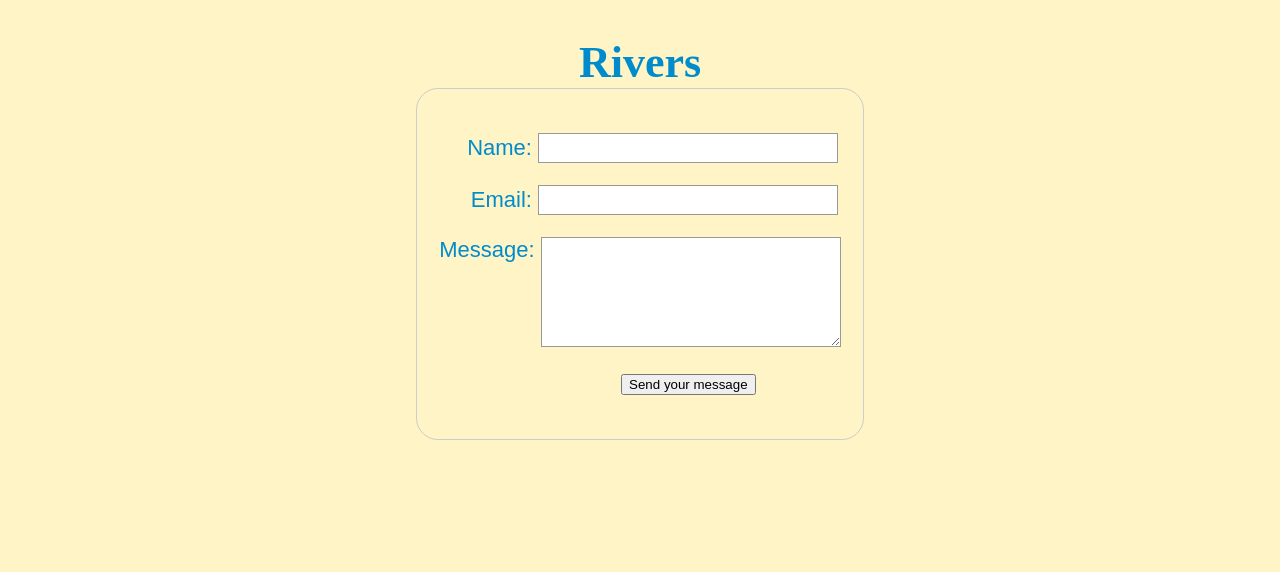
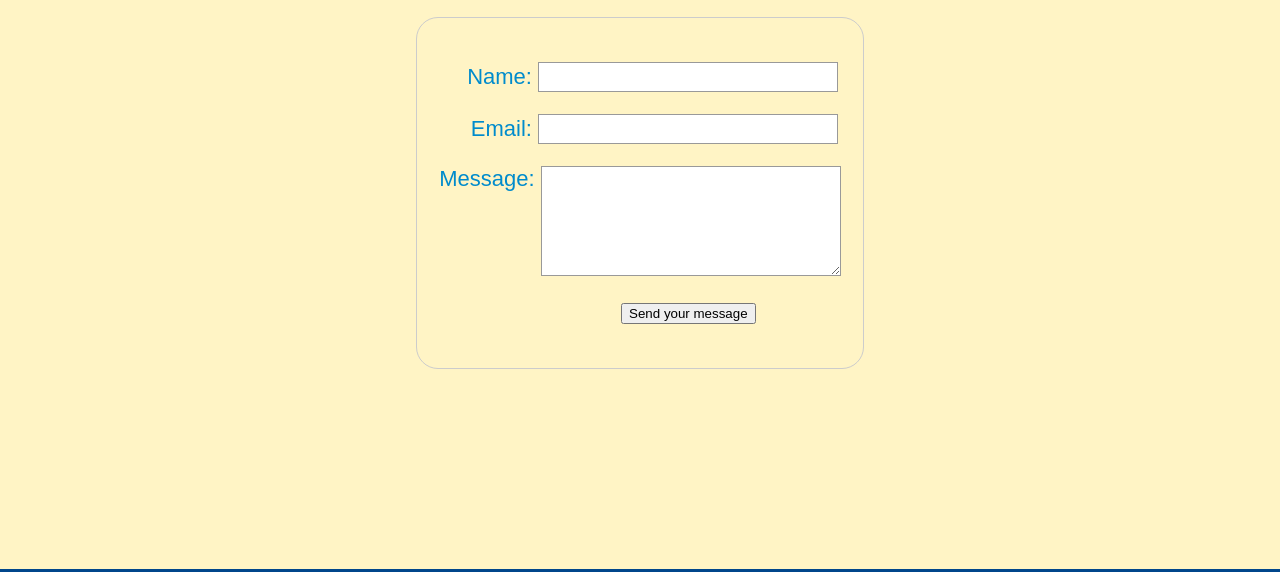
Before and after one commit to GageDorl/wdd130, a website: page wwr/constactus.html in a window 1280 px wide. Shown: the part 108-680 px from the top of the page. Drawn offline with Linux system fonts and the light colour scheme; a web font is replaced by a local one.

Commit message:
removed rivers from contact page

```diff
--- a/wwr/constactus.html
+++ b/wwr/constactus.html
@@ -19,8 +19,6 @@
                 <a href="constactus.html">Contact Us</a>
             </nav>
         </header>
-
-        <h1 id="title">Rivers</h1>
         <main>
             <div id="feedback"></div>
             <form>
--- a/wwr/styles/styles.css
+++ b/wwr/styles/styles.css
@@ -93,6 +93,7 @@ button{
     height:0;
     transition: 2s;
     overflow: hidden;
+    vertical-align: middle;
 }
 
 footer{
@@ -131,6 +132,7 @@ form{
     padding: 1em;
     border: 1px solid #ccc;
     border-radius: 1em;
+    margin-top: 20px;
 }
 
 h1{
```
